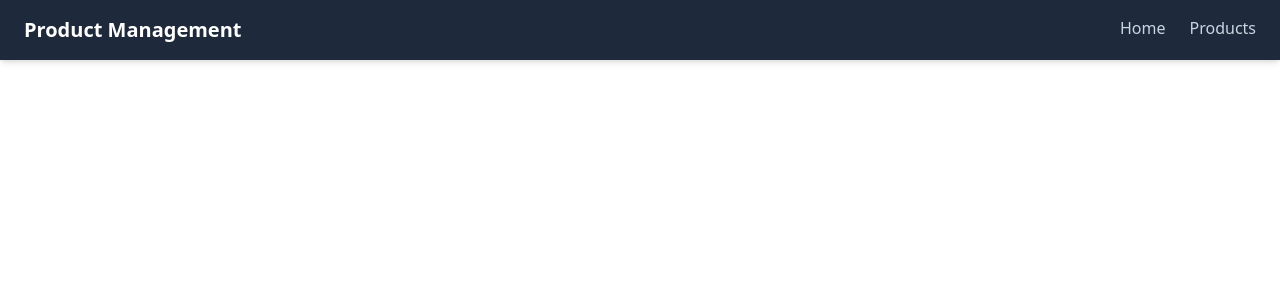
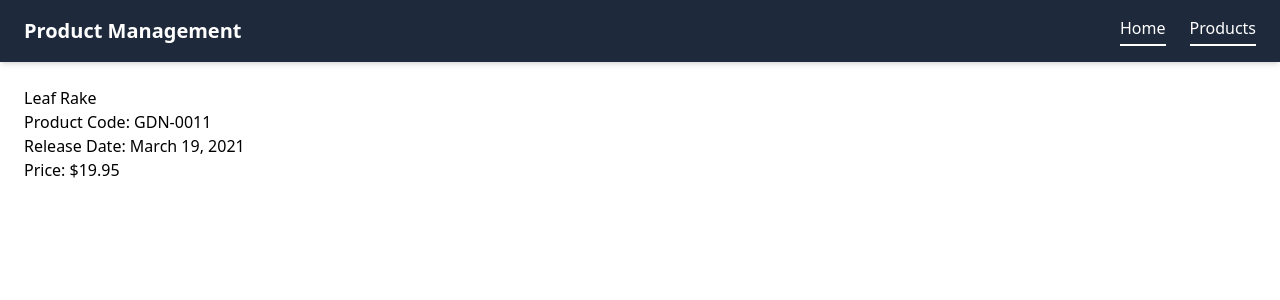
Before and after one commit to sigmakumarwadbude/angular16-ngmodule-docker, an Angular app: page /products/1 in a window 1280 px wide. Before the commit this address led to /. Shown: the top 300 px of the page. Built offline with nearby package versions, Linux system fonts and the light colour scheme.

Commit message:
feat: implement product detail view and routing

```diff
--- a/src/app/app-routing.module.ts
+++ b/src/app/app-routing.module.ts
@@ -2,10 +2,12 @@ import { NgModule } from '@angular/core';
 import { RouterModule, Routes } from '@angular/router';
 import { WelcomeComponent } from './features/home/welcome.component';
 import { ProductListComponent } from './features/products/product-list/product-list.component';
+import { ProductDetailComponent } from './features/products/product-detail/product-detail.component';
 
 const routes: Routes = [
   { path: '', component: WelcomeComponent },
-  { path: 'products', component: ProductListComponent }
+  { path: 'products', component: ProductListComponent },
+  { path: 'products/:id', component: ProductDetailComponent }
 ];
 
 @NgModule({
--- a/src/app/app.module.ts
+++ b/src/app/app.module.ts
@@ -6,9 +6,10 @@ import { AppComponent } from './app.component';
 import { WelcomeComponent } from './features/home/welcome.component';
 import { ProductListComponent } from './features/products/product-list/product-list.component';
 import { CommonModule } from '@angular/common';
+import { ProductDetailComponent } from './features/products/product-detail/product-detail.component';
 
 @NgModule({
-  declarations: [AppComponent, WelcomeComponent, ProductListComponent],
+  declarations: [AppComponent, WelcomeComponent, ProductListComponent, ProductDetailComponent],
   imports: [BrowserModule, CommonModule, AppRoutingModule],
   providers: [],
   bootstrap: [AppComponent],
--- /dev/null
+++ b/src/app/features/products/product-detail/product-detail.component.html
@@ -0,0 +1,6 @@
+<div *ngIf="product">
+    <h2>{{ product.productName }}</h2>
+    <p> Product Code: {{ product.productCode }} </p>
+    <p> Release Date: {{ product.releaseDate }} </p>
+    <p> Price: {{ product.price | currency }} </p>
+</div>
--- /dev/null
+++ b/src/app/features/products/product-detail/product-detail.component.ts
@@ -0,0 +1,20 @@
+import { Component } from '@angular/core';
+import { IProduct } from '../models/product';
+import { ActivatedRoute } from '@angular/router';
+import { ProductService } from '../services/product.service';
+
+@Component({
+  selector: 'app-product-detail',
+  templateUrl: './product-detail.component.html',
+})
+export class ProductDetailComponent {
+  product?: IProduct;
+  constructor(
+    private route: ActivatedRoute,
+    private productService: ProductService,
+  ) {}
+  ngOnInit(): void {
+    const id = Number(this.route.snapshot.paramMap.get('id'));
+    this.product = this.productService.getProduct(id);
+  }
+}
--- a/src/app/features/products/product-list/product-list.component.html
+++ b/src/app/features/products/product-list/product-list.component.html
@@ -17,7 +17,7 @@
         <tbody>
             <tr *ngFor="let product of products; trackBy: trackByProductId">
                 <td class="border p-2">
-                    {{ product.productName }}
+                    <a [routerLink]="['/products', product.productId]"> {{ product.productName }} </a>
                 </td>
 
                 <td class="border p-2">
--- a/src/app/features/products/services/product.service.ts
+++ b/src/app/features/products/services/product.service.ts
@@ -9,4 +9,7 @@ export class ProductService {
   getProducts(): IProduct[] {
     return PRODUCTS;
   }
+  getProduct(id: number): IProduct | undefined {
+    return PRODUCTS.find((product) => product.productId === id);
+  }
 }
```
Also changed, not shown: 1 other file (tests, documents, lock files or other folders).
